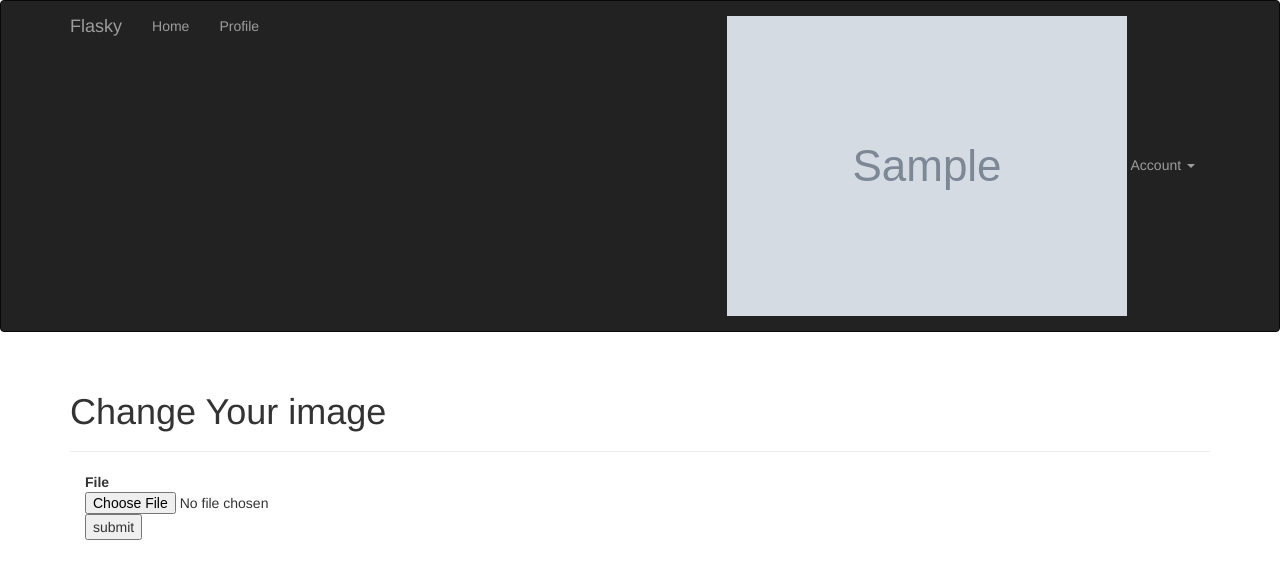
After one commit to FlaskProject/flask-blog, a Flask app: page /auth/change-image in a window 1280 px wide. The commit adds this page. Shown: the top 579 px of the page. Run offline with Flask 2, Linux system fonts and the light colour scheme; a user stored in the database is signed in; tables that the repository leaves empty hold one stand-in row (values such as "Sample post"); grey boxes marked "Sample" are stand-in pictures; some libraries are stand-ins or nearby versions.

Commit message:
fuck flask

```diff
--- a/app/auth/views.py
+++ b/app/auth/views.py
@@ -1,12 +1,15 @@
 # -*- coding: UTF-8 -*
 from flask import render_template, redirect, request, url_for, flash
 from flask.ext.login import login_user, logout_user, login_required, current_user
+from flask.ext.uploads import UploadSet, UploadNotAllowed, IMAGES
 from . import auth
 from .. import db
 from ..models import  User
 from ..email import send_email
 from .forms import LoginForm, RegistrationForm, ChangePasswordForm, \
     PasswordRestRequestForm, PasswordResetForm, ChangeEmailForm
+
+photos = UploadSet('photos', IMAGES)
 
 @auth.before_app_request
 def before_request():
@@ -84,7 +87,22 @@ def resend_confirmation():
     flash('A new confirmation email has been sent to you by email.')
     return redirect(url_for('main.index'))
 
+# 用户修改头像
+@auth.route('/change-image', methods=['GET', 'POST'])
+@login_required
+def change_image():
+    if request.method == 'POST' and 'photo' in request.files:
+        try:
+            filename = photos.save(request.files['photo'])
+        except UploadNotAllowed:
+            flash('The upload was not allowed.')
+        finally:
+            flash('Upload successful.')
+        return redirect(url_for('main.index'))
+    return render_template('auth/change_image.html')
 
+
+# 用户修改密码
 @auth.route('/change-password', methods=['GET', 'POST'])
 @login_required
 def change_password():
@@ -136,6 +154,7 @@ def password_reset(token):
     return render_template('auth/reset_password.html', form=form)
 
 
+# 用户修改邮箱
 @auth.route('/change-email', methods=['GET', 'POST'])
 @login_required
 def change_email_request():
@@ -149,12 +168,12 @@ def change_email_request():
                        user=current_user, token=token)
             flash('An email with instructions to confirm your new email '
                   'address has been sent to you.')
-            return redirect(url_for(main.index))
+            return redirect(url_for('main.index'))
         else:
             flash('Invalid email or password.')
     return render_template("auth/change_email.html", form=form)
 
-
+# 用户确认邮箱修改链接
 @auth.route('/change-email/<token>')
 @login_required
 def change_email(token):
--- a/app/main/forms.py
+++ b/app/main/forms.py
@@ -4,6 +4,7 @@ from wtforms import StringField, SubmitField, TextAreaField,\
     SelectField, BooleanField
 from wtforms.validators import Required, Length, Email, Regexp
 from wtforms import ValidationError
+from wtforms.fields import  FileField
 
 from ..models import Role, User
 
@@ -17,6 +18,10 @@ class EditProfileForrm(Form):
     name = StringField('Real name', validators=[Length(0, 64)])
     location = StringField('Location', validators=[Length(0, 64)])
     about_me = TextAreaField('About me')
+    '''
+    image = FileField('Image File', validators=[Regexp('.+?\.[jpg|png]', 0,
+                                                       'image must be jpg or png type.')])
+    '''
     submit = SubmitField('Submit')
 
 # 管理员编辑
--- a/app/main/views.py
+++ b/app/main/views.py
@@ -1,5 +1,6 @@
 # -*- coding: UTF-8 -*
-from flask import render_template, abort, redirect, url_for, flash
+import uuid, os
+from flask import render_template, abort, redirect, url_for, flash, request
 from flask.ext.login import login_required, current_user
 
 from . import main
@@ -30,7 +31,7 @@ def edit_profile():
         db.session.add(current_user)
         db.session.commit()
         flash('Your profile has been updated.')
-        return redirect('.user', username=current_user)
+        return redirect(url_for('.user', username=current_user.username))
     form.name.data = current_user.name
     form.location.data = current_user.location
     form.about_me.data = current_user.about_me
--- a/app/models.py
+++ b/app/models.py
@@ -72,6 +72,7 @@ class User(UserMixin, db.Model):
     about_me = db.Column(db.Text())
     member_since = db.Column(db.DateTime(), default=datetime.utcnow)
     last_seen = db.Column(db.DateTime(), default=datetime.utcnow)
+    image_url = db.Column(db.String(255))
 
     def __init__(self, **kwargs):
         super(User, self).__init__(**kwargs)
@@ -137,9 +138,9 @@ class User(UserMixin, db.Model):
         db.session.add(self)
         return True
 
-    def genetate_email_change_token(self, new_email, expiration=3600):
+    def generate_email_change_token(self, new_email, expiration=3600):
         s = Serializer(current_app.config['SECRET_KEY'], expiration)
-        return s.dump({'change_email': self.id, 'new_email': new_email})
+        return s.dumps({'change_email': self.id, 'new_email': new_email})
 
     def change_email(self, token):
         s = Serializer(current_app.config['SECRET_KEY'])
--- /dev/null
+++ b/app/templates/auth/change_image.html
@@ -0,0 +1,19 @@
+{% extends "base.html" %}
+{% import "bootstrap/wtf.html" as wtf %}
+
+{% block title %}Flasky - Change User's Image{% endblock %}
+
+{% block page_content %}
+<div class="page-header">
+    <h1>Change Your image</h1>
+</div>
+<div class="col-md-4">
+    <form action="/auth/change-image" method=POST enctype=multipart/form-data>
+        <dt>File
+            <dd><input type=file name=photo>
+        <p><input type=submit value=submit>
+
+    </form>
+
+</div>
+{% endblock %}
--- a/app/templates/base.html
+++ b/app/templates/base.html
@@ -32,7 +32,7 @@
                 {% if current_user.is_authenticated %}
                 <li class="dropdown">
                     <a href="#" class="dropdown-toggle" data-toggle="dropdown">
-                        <img src="/static/test.jpg">
+                        <img src="/static/{{ current_user.image_url }}">
                         Account <b class="caret"></b>
                     </a>
                     <ul class="dropdown-menu">
--- a/app/templates/user.html
+++ b/app/templates/user.html
@@ -4,7 +4,7 @@
 
 {% block page_content %}
 <div class="page-header">
-    <img class="img-rounded profile-thumbnail" src="/static/test.jpg">
+    <img class="img-rounded profile-thumbnail" src="/static/{{ user.image_url }}" >
     <div class="profile-header">
         <h1>{{ user.username }}</h1>
         {% if user.name or user.location %}
--- a/config.py
+++ b/config.py
@@ -1,14 +1,15 @@
 # -*- coding: UTF-8 -*
 import os
 basedir = os.path.abspath(os.path.dirname(__file__))
+
 
 class Config:
     SECRET_KEY = os.environ.get('SECRET_KEY') or 'hard to guess string'
     SSL_DISABLE = False
     SQLALCHEMY_COMMIT_ON_TEARDOWN = True
     SQLALCHEMY_RECORD_QUERIES = True
-    MAIL_SERVER = os.environ.get['MAIL_SERVER']
-    MAIL_PORT = os.environ.get['MAIL_PORT']
+    MAIL_SERVER = os.environ.get('MAIL_SERVER') or 'smtp.sina.com'
+    MAIL_PORT = os.environ.get('MAIL_PORT') or 25
     MAIL_USE_TLS = True
     MAIL_USERNAME = os.environ.get('MAIL_USERNAME')
     MAIL_PASSWORD = os.environ.get('MAIL_PASSWORD')
```
